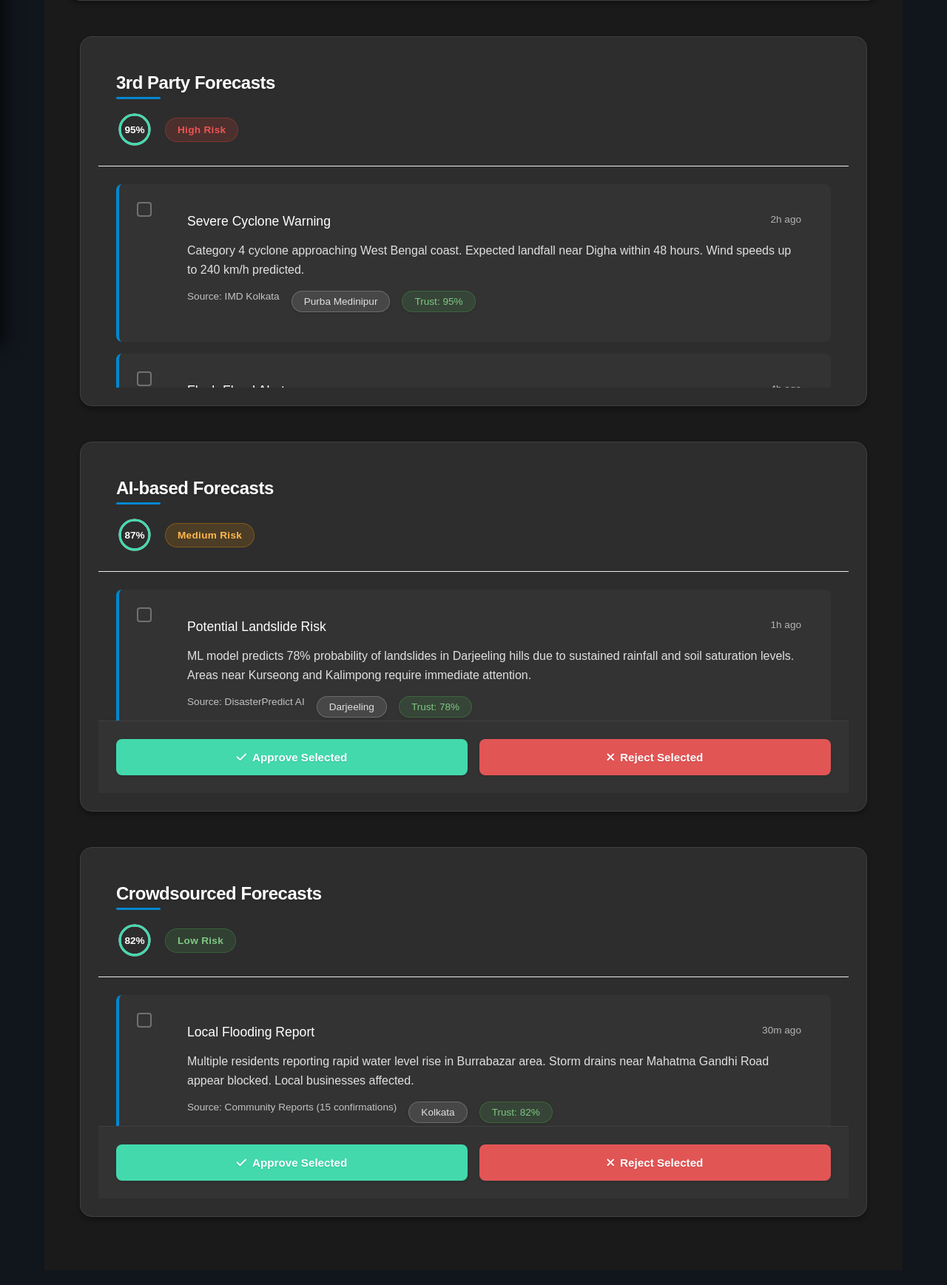
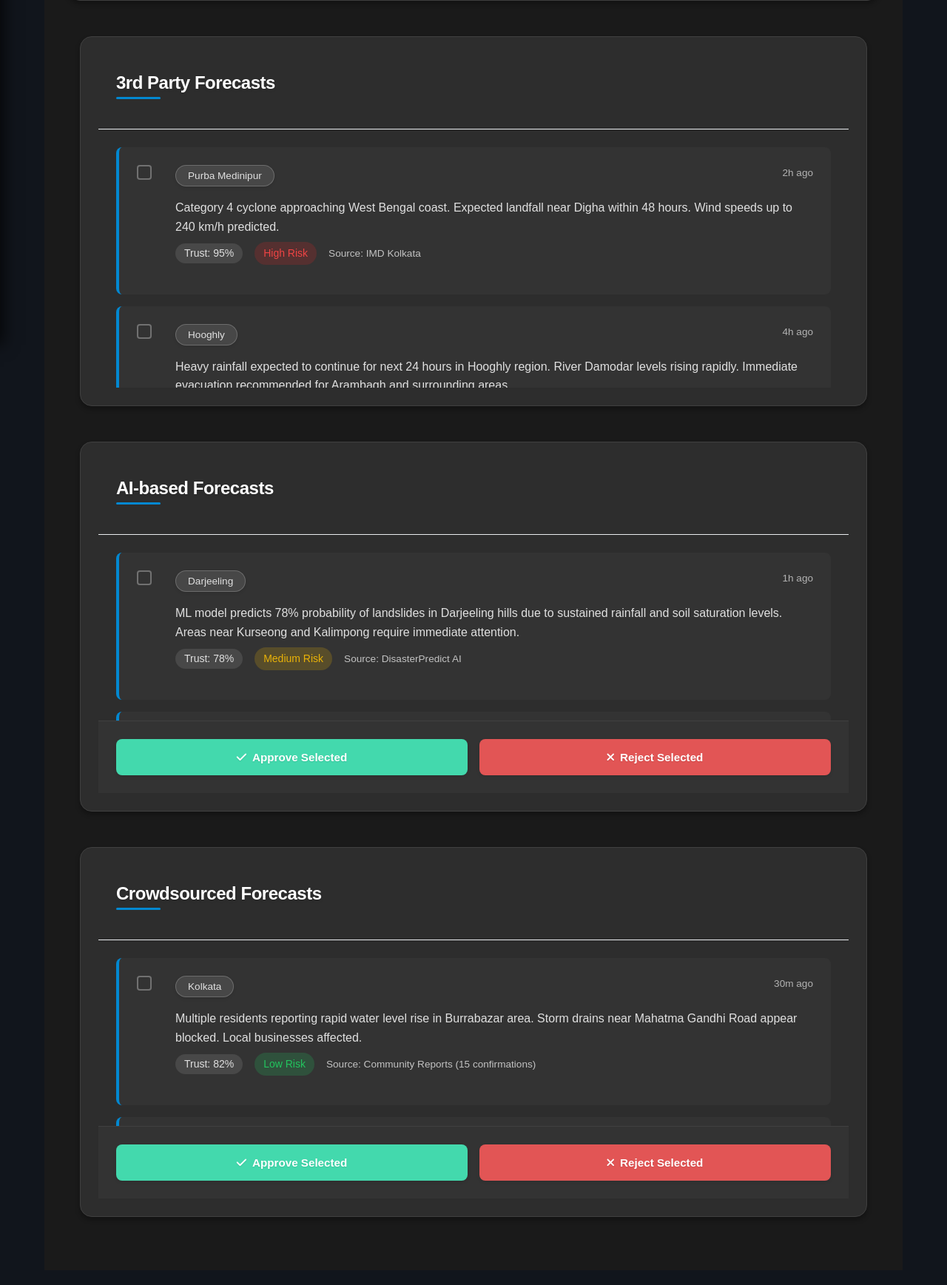
Before and after one commit to Chiru-Dey/sih-demo, a Flask app: page /admin/forecasts in a window 1280 px wide. Shown: the part 334-2071 px from the top of the page at 74% size. Run offline with Flask 3, Linux system fonts and the light colour scheme; a user stored in the database is signed in; some libraries are stand-ins or nearby versions.

Commit message:
design forecast

```diff
--- a/static/css/admin/forecasts.css
+++ b/static/css/admin/forecasts.css
@@ -404,8 +404,9 @@
 
 .forecast-meta {
   display: flex;
-  flex-wrap: wrap;
-  gap: var(--space-md);
+  align-items: center;
+  gap: 0.5rem;
+  margin-top: 0.5rem;
   font-size: 0.85rem;
   color: rgba(255, 255, 255, 0.7);
 }
@@ -435,17 +436,48 @@
   transform: translateY(-1px);
 }
 
-.trust-score-pill {
-  background: rgba(76, 175, 80, 0.15);
-  color: #81c784;
-  border: 1px solid rgba(76, 175, 80, 0.3);
-  box-shadow: 0 2px 4px rgba(0, 0, 0, 0.1);
+/* Common pill styles */
+.trust-score-pill,
+.risk-pill {
+  padding: 0.25rem 0.75rem;
+  border-radius: 999px;
+  font-size: 0.875rem;
+  font-weight: 500;
+  display: inline-flex;
+  align-items: center;
+  margin-right: 0.5rem;
 }
 
+.trust-score-pill {
+  background: rgba(255, 255, 255, 0.1);
+  color: #e0e0e0;
+}
+
+/* Risk pill variations */
+.risk-pill {
+  background: rgba(255, 255, 255, 0.1);
+  color: #ffffff;
+}
+
+.risk-high {
+  background: rgba(220, 38, 38, 0.2);
+  color: #ef4444;
+}
+
+.risk-medium {
+  background: rgba(234, 179, 8, 0.2);
+  color: #eab308;
+}
+
+.risk-low {
+  background: rgba(34, 197, 94, 0.2);
+  color: #22c55e;
+}
+
+/* Hover effects */
+.risk-pill:hover,
 .trust-score-pill:hover {
-  background: rgba(76, 175, 80, 0.2);
-  border-color: rgba(76, 175, 80, 0.4);
-  transform: translateY(-1px);
+  filter: brightness(1.1);
 }
 
 /* Checkbox positioning */
--- a/templates/admin/forecasts.html
+++ b/templates/admin/forecasts.html
@@ -39,53 +39,39 @@
         <div class="forecast-card third-party">
             <div class="card-header" role="heading" aria-level="2">
                 <h2 id="third-party-header">3rd Party Forecasts</h2>
-                <div class="score-badges" aria-labelledby="third-party-header">
-                    <div class="trust-score" data-score="95">
-                        <svg class="score-circle">
-                            <circle class="score-circle-bg" cx="25" cy="25" r="20"></circle>
-                            <circle class="score-circle-progress" cx="25" cy="25" r="20"></circle>
-                        </svg>
-                        <span class="score-text">95%</span>
-                    </div>
-                    <div class="criticality-badge high">
-                        High Risk
-                    </div>
-                </div>
             </div>
             <div class="forecast-list" id="thirdPartyForecasts">
                 <div class="forecast-item">
-                    <label class="forecast-checkbox">
-                        <input type="checkbox" name="third-party-forecast" aria-label="Select cyclone warning forecast">
-                        <span class="checkmark"></span>
-                    </label>
-                    <div class="forecast-content-wrapper">
+                    <div class="forecast-checkbox">
+                        <input type="checkbox" id="forecast-tp-1" aria-label="Select cyclone warning forecast">
+                    </div>
+                    <div class="forecast-content">
                         <div class="forecast-header">
-                            <h3>Severe Cyclone Warning</h3>
+                            <span class="region-pill">Purba Medinipur</span>
                             <span class="timestamp">2h ago</span>
                         </div>
-                        <p class="forecast-content">Category 4 cyclone approaching West Bengal coast. Expected landfall near Digha within 48 hours. Wind speeds up to 240 km/h predicted.</p>
+                        <p class="forecast-text">Category 4 cyclone approaching West Bengal coast. Expected landfall near Digha within 48 hours. Wind speeds up to 240 km/h predicted.</p>
                         <div class="forecast-meta">
+                            <span class="trust-score-pill">Trust: 95%</span>
+                            <span class="risk-pill risk-high">High Risk</span>
                             <span class="source">Source: IMD Kolkata</span>
-                            <span class="region-pill">Purba Medinipur</span>
-                            <span class="trust-score-pill">Trust: 95%</span>
                         </div>
                     </div>
                 </div>
                 <div class="forecast-item">
-                    <label class="forecast-checkbox">
-                        <input type="checkbox" name="third-party-forecast" aria-label="Select flood alert forecast">
-                        <span class="checkmark"></span>
-                    </label>
-                    <div class="forecast-content-wrapper">
+                    <div class="forecast-checkbox">
+                        <input type="checkbox" id="forecast-tp-2" aria-label="Select flood alert forecast">
+                    </div>
+                    <div class="forecast-content">
                         <div class="forecast-header">
-                            <h3>Flash Flood Alert</h3>
+                            <span class="region-pill">Hooghly</span>
                             <span class="timestamp">4h ago</span>
                         </div>
-                        <p class="forecast-content">Heavy rainfall expected to continue for next 24 hours in Hooghly region. River Damodar levels rising rapidly. Immediate evacuation recommended for Arambagh and surrounding areas.</p>
+                        <p class="forecast-text">Heavy rainfall expected to continue for next 24 hours in Hooghly region. River Damodar levels rising rapidly. Immediate evacuation recommended for Arambagh and surrounding areas.</p>
                         <div class="forecast-meta">
+                            <span class="trust-score-pill">Trust: 88%</span>
+                            <span class="risk-pill risk-high">High Risk</span>
                             <span class="source">Source: Central Water Commission</span>
-                            <span class="region-pill">Hooghly</span>
-                            <span class="trust-score-pill">Trust: 88%</span>
                         </div>
                     </div>
                 </div>
@@ -96,53 +82,39 @@
         <div class="forecast-card ai-based">
             <div class="card-header" role="heading" aria-level="2">
                 <h2 id="ai-based-header">AI-based Forecasts</h2>
-                <div class="score-badges" aria-labelledby="ai-based-header">
-                    <div class="trust-score" data-score="87">
-                        <svg class="score-circle">
-                            <circle class="score-circle-bg" cx="25" cy="25" r="20"></circle>
-                            <circle class="score-circle-progress" cx="25" cy="25" r="20"></circle>
-                        </svg>
-                        <span class="score-text">87%</span>
-                    </div>
-                    <div class="criticality-badge medium">
-                        Medium Risk
-                    </div>
-                </div>
             </div>
             <div class="forecast-list" id="aiForecasts">
                 <div class="forecast-item">
-                    <label class="forecast-checkbox">
-                        <input type="checkbox" name="ai-forecast" aria-label="Select landslide risk forecast">
-                        <span class="checkmark"></span>
-                    </label>
-                    <div class="forecast-content-wrapper">
+                    <div class="forecast-checkbox">
+                        <input type="checkbox" id="forecast-ai-1" aria-label="Select landslide risk forecast">
+                    </div>
+                    <div class="forecast-content">
                         <div class="forecast-header">
-                            <h3>Potential Landslide Risk</h3>
+                            <span class="region-pill">Darjeeling</span>
                             <span class="timestamp">1h ago</span>
                         </div>
-                        <p class="forecast-content">ML model predicts 78% probability of landslides in Darjeeling hills due to sustained rainfall and soil saturation levels. Areas near Kurseong and Kalimpong require immediate attention.</p>
+                        <p class="forecast-text">ML model predicts 78% probability of landslides in Darjeeling hills due to sustained rainfall and soil saturation levels. Areas near Kurseong and Kalimpong require immediate attention.</p>
                         <div class="forecast-meta">
+                            <span class="trust-score-pill">Trust: 78%</span>
+                            <span class="risk-pill risk-medium">Medium Risk</span>
                             <span class="source">Source: DisasterPredict AI</span>
-                            <span class="region-pill">Darjeeling</span>
-                            <span class="trust-score-pill">Trust: 78%</span>
                         </div>
                     </div>
                 </div>
                 <div class="forecast-item">
-                    <label class="forecast-checkbox">
-                        <input type="checkbox" name="ai-forecast" aria-label="Select infrastructure warning forecast">
-                        <span class="checkmark"></span>
-                    </label>
-                    <div class="forecast-content-wrapper">
+                    <div class="forecast-checkbox">
+                        <input type="checkbox" id="forecast-ai-2" aria-label="Select infrastructure warning forecast">
+                    </div>
+                    <div class="forecast-content">
                         <div class="forecast-header">
-                            <h3>Infrastructure Stress Warning</h3>
+                            <span class="region-pill">Kolkata</span>
                             <span class="timestamp">3h ago</span>
                         </div>
-                        <p class="forecast-content">Pattern analysis indicates potential structural issues in Howrah Bridge due to increased water levels in Hooghly River. Immediate inspection of support structures recommended.</p>
+                        <p class="forecast-text">Pattern analysis indicates potential structural issues in Howrah Bridge due to increased water levels in Hooghly River. Immediate inspection of support structures recommended.</p>
                         <div class="forecast-meta">
+                            <span class="trust-score-pill">Trust: 85%</span>
+                            <span class="risk-pill risk-medium">Medium Risk</span>
                             <span class="source">Source: InfraWatch AI</span>
-                            <span class="region-pill">Kolkata</span>
-                            <span class="trust-score-pill">Trust: 85%</span>
                         </div>
                     </div>
                 </div>
@@ -161,53 +133,39 @@
         <div class="forecast-card crowdsourced">
             <div class="card-header" role="heading" aria-level="2">
                 <h2 id="crowdsourced-header">Crowdsourced Forecasts</h2>
-                <div class="score-badges" aria-labelledby="crowdsourced-header">
-                    <div class="trust-score" data-score="82">
-                        <svg class="score-circle">
-                            <circle class="score-circle-bg" cx="25" cy="25" r="20"></circle>
-                            <circle class="score-circle-progress" cx="25" cy="25" r="20"></circle>
-                        </svg>
-                        <span class="score-text">82%</span>
-                    </div>
-                    <div class="criticality-badge low">
-                        Low Risk
-                    </div>
-                </div>
             </div>
             <div class="forecast-list" id="crowdsourcedForecasts">
                 <div class="forecast-item">
-                    <label class="forecast-checkbox">
-                        <input type="checkbox" name="crowd-forecast" aria-label="Select local flooding report">
-                        <span class="checkmark"></span>
-                    </label>
-                    <div class="forecast-content-wrapper">
+                    <div class="forecast-checkbox">
+                        <input type="checkbox" id="forecast-cr-1" aria-label="Select local flooding report">
+                    </div>
+                    <div class="forecast-content">
                         <div class="forecast-header">
-                            <h3>Local Flooding Report</h3>
+                            <span class="region-pill">Kolkata</span>
                             <span class="timestamp">30m ago</span>
                         </div>
-                        <p class="forecast-content">Multiple residents reporting rapid water level rise in Burrabazar area. Storm drains near Mahatma Gandhi Road appear blocked. Local businesses affected.</p>
+                        <p class="forecast-text">Multiple residents reporting rapid water level rise in Burrabazar area. Storm drains near Mahatma Gandhi Road appear blocked. Local businesses affected.</p>
                         <div class="forecast-meta">
+                            <span class="trust-score-pill">Trust: 82%</span>
+                            <span class="risk-pill risk-low">Low Risk</span>
                             <span class="source">Source: Community Reports (15 confirmations)</span>
-                            <span class="region-pill">Kolkata</span>
-                            <span class="trust-score-pill">Trust: 82%</span>
                         </div>
                     </div>
                 </div>
                 <div class="forecast-item">
-                    <label class="forecast-checkbox">
-                        <input type="checkbox" name="crowd-forecast" aria-label="Select heat wave alert">
-                        <span class="checkmark"></span>
-                    </label>
-                    <div class="forecast-content-wrapper">
+                    <div class="forecast-checkbox">
+                        <input type="checkbox" id="forecast-cr-2" aria-label="Select heat wave alert">
+                    </div>
+                    <div class="forecast-content">
                         <div class="forecast-header">
-                            <h3>Heat Wave Alert</h3>
+                            <span class="region-pill">Burdwan</span>
                             <span class="timestamp">1h ago</span>
                         </div>
-                        <p class="forecast-content">Local health workers report increasing cases of heat-related illnesses in Burdwan city. Temperatures expected to reach 45°C. Elderly population at high risk.</p>
+                        <p class="forecast-text">Local health workers report increasing cases of heat-related illnesses in Burdwan city. Temperatures expected to reach 45°C. Elderly population at high risk.</p>
                         <div class="forecast-meta">
+                            <span class="trust-score-pill">Trust: 79%</span>
+                            <span class="risk-pill risk-medium">Medium Risk</span>
                             <span class="source">Source: Health Workers Network (12 confirmations)</span>
-                            <span class="region-pill">Burdwan</span>
-                            <span class="trust-score-pill">Trust: 79%</span>
                         </div>
                     </div>
                 </div>
```
